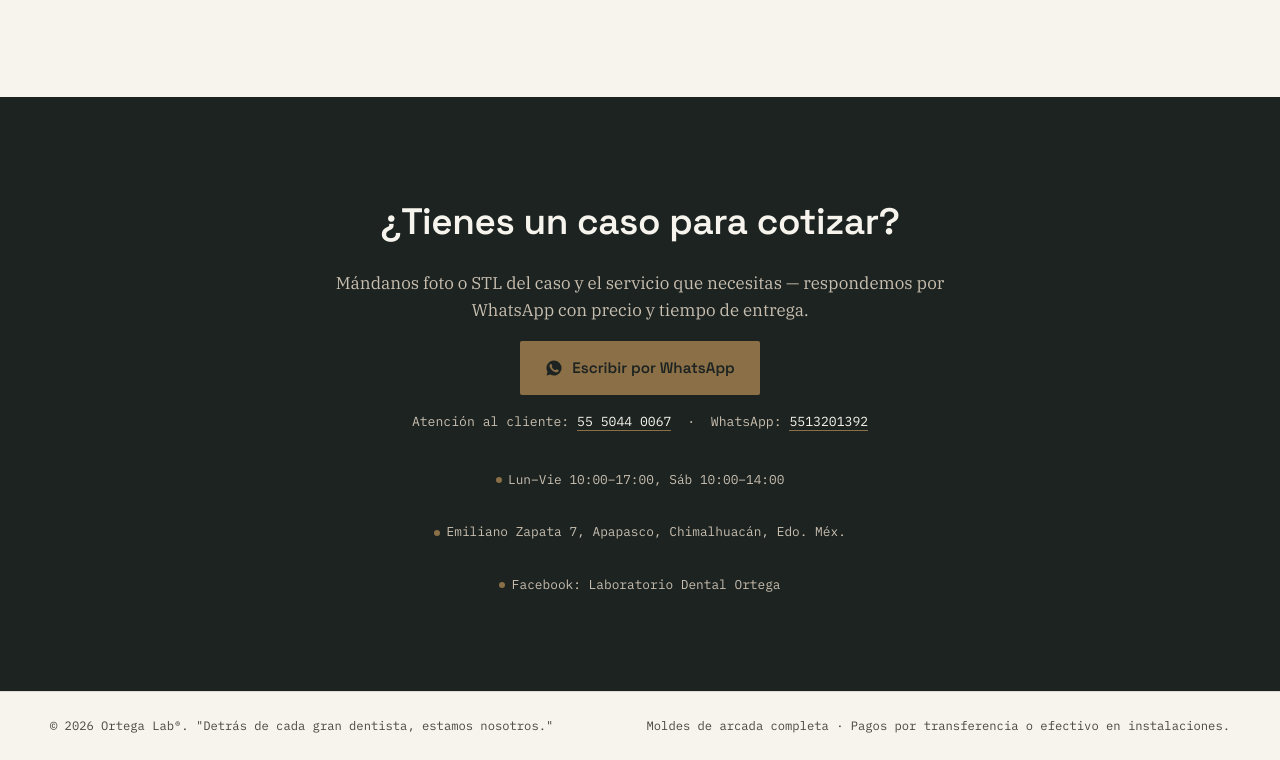
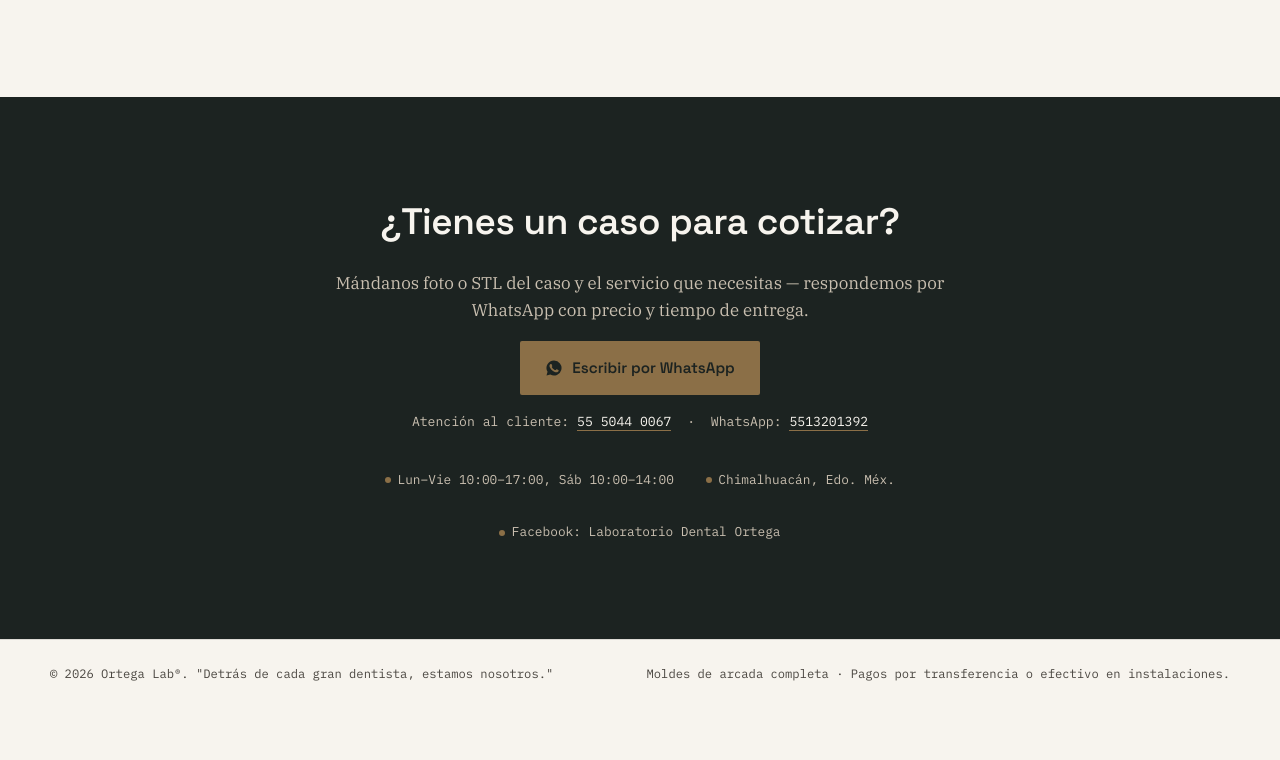
Before and after one commit to miguelISC02/laboratorio_dental, a plain HTML site: page site/index.html in a window 1280 px wide. Shown: the part 3316-4076 px from the top of the page. After the commit the page ends 4023 px from the top, so only its background shows below. Drawn offline with Linux system fonts and the light colour scheme; no server answers.

Commit message:
quitamos ubicacion

```diff
--- a/site/index.html
+++ b/site/index.html
@@ -263,7 +263,7 @@
       <p class="contact-phone">Atención al cliente: <a href="tel:5513201392">55 5044 0067</a> &nbsp;·&nbsp; WhatsApp: <a href="tel:5513201392">5513201392</a></p>
       <div class="contact-meta">
         <div><span class="eyebrow-dot"></span>Lun–Vie 10:00–17:00, Sáb 10:00–14:00</div>
-        <div><span class="eyebrow-dot"></span>Emiliano Zapata 7, Apapasco, Chimalhuacán, Edo. Méx.</div>
+        <div><span class="eyebrow-dot"></span>Chimalhuacán, Edo. Méx.</div>
         <div><span class="eyebrow-dot"></span><a href="https://www.facebook.com/" target="_blank" rel="noopener">Facebook: Laboratorio Dental Ortega</a></div>
       </div>
     </div>
```
